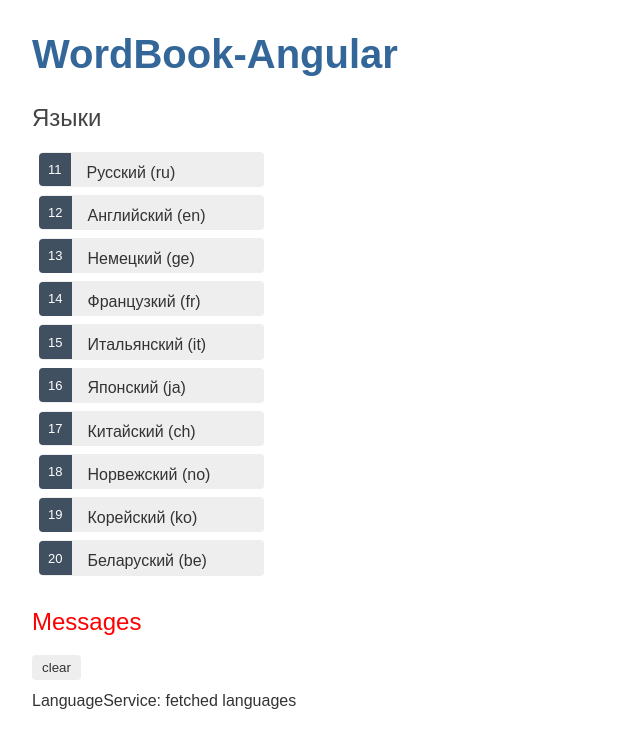
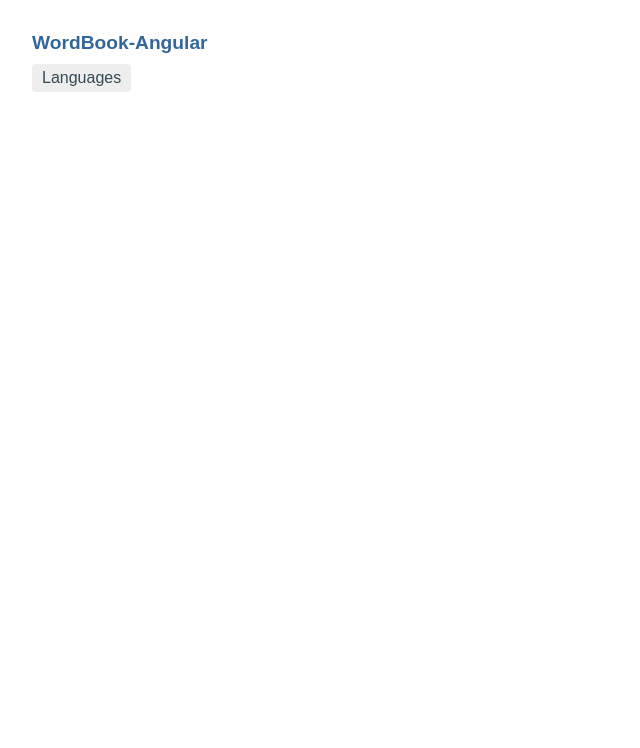
Before and after one commit to AlexeyVoropay/WordBook-Angular, an Angular app: page / in a window 1280 px wide. Shown: the top 748 px of the page, without its empty margins (0-640 px from the left). Built offline with nearby package versions, Linux system fonts and the light colour scheme.

Commit message:
Add a navigation link

```diff
--- a/src/app/app-routing.module.ts
+++ b/src/app/app-routing.module.ts
@@ -1,7 +1,10 @@
 import { NgModule } from '@angular/core';
 import { Routes, RouterModule } from '@angular/router';
+import { LanguagesComponent }      from './languages/languages.component';
 
-const routes: Routes = [];
+const routes: Routes = [
+  { path: 'languages', component: LanguagesComponent }
+];
 
 @NgModule({
   imports: [RouterModule.forRoot(routes)],
--- a/src/app/app.component.css
+++ b/src/app/app.component.css
@@ -0,0 +1,28 @@
+/* AppComponent's private CSS styles */
+h1 {
+  font-size: 1.2em;
+  margin-bottom: 0;
+}
+h2 {
+  font-size: 2em;
+  margin-top: 0;
+  padding-top: 0;
+}
+nav a {
+  padding: 5px 10px;
+  text-decoration: none;
+  margin-top: 10px;
+  display: inline-block;
+  background-color: #eee;
+  border-radius: 4px;
+}
+nav a:visited, a:link {
+  color: #334953;
+}
+nav a:hover {
+  color: #039be5;
+  background-color: #cfd8dc;
+}
+nav a.active {
+  color: #039be5;
+}
--- a/src/app/app.component.html
+++ b/src/app/app.component.html
@@ -1,3 +1,6 @@
 <h1>{{title}}</h1>
-<app-languages></app-languages>
+<nav>
+  <a routerLink="/languages">Languages</a>
+</nav>
+<router-outlet></router-outlet>
 <app-messages></app-messages>
```
